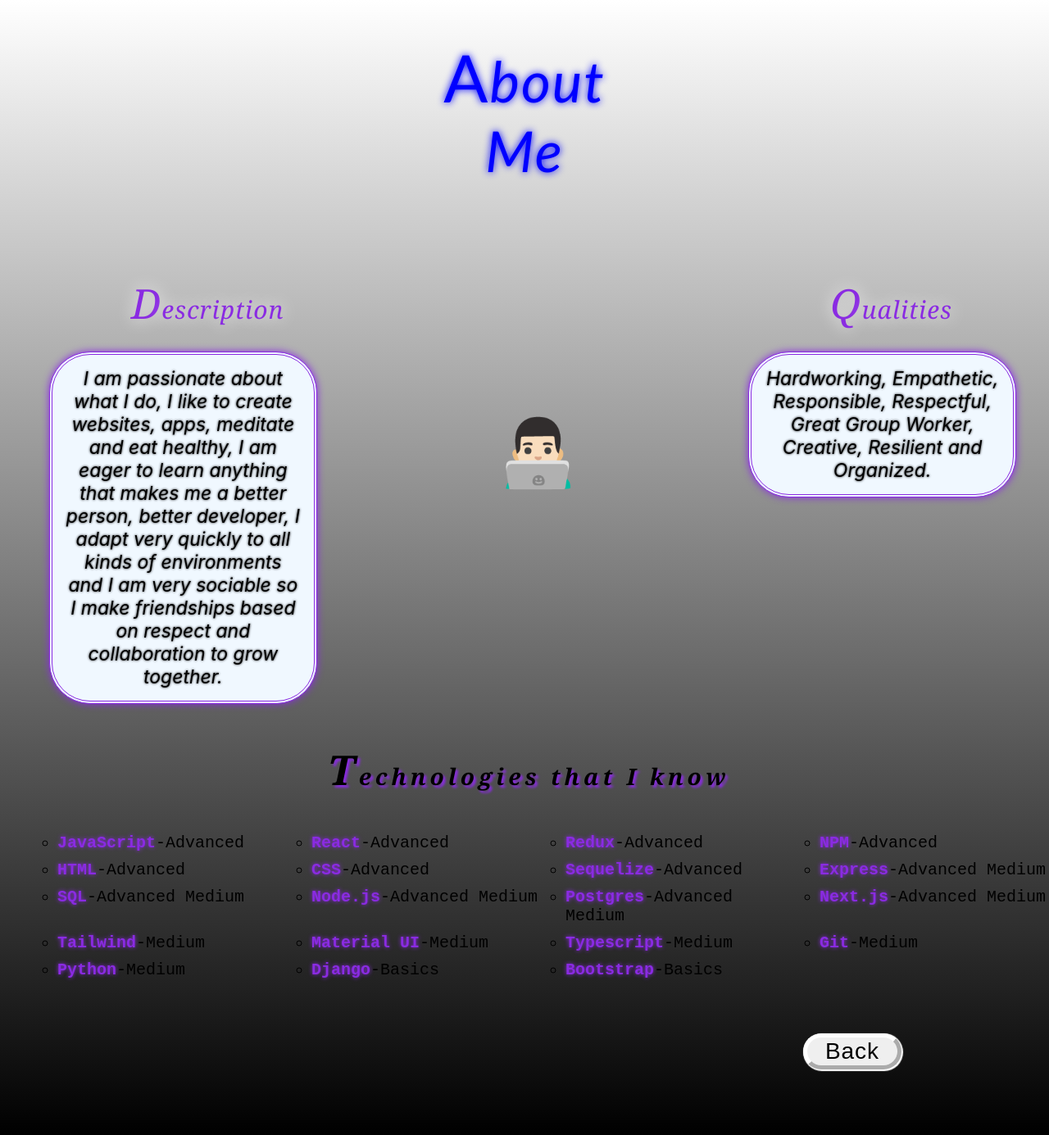
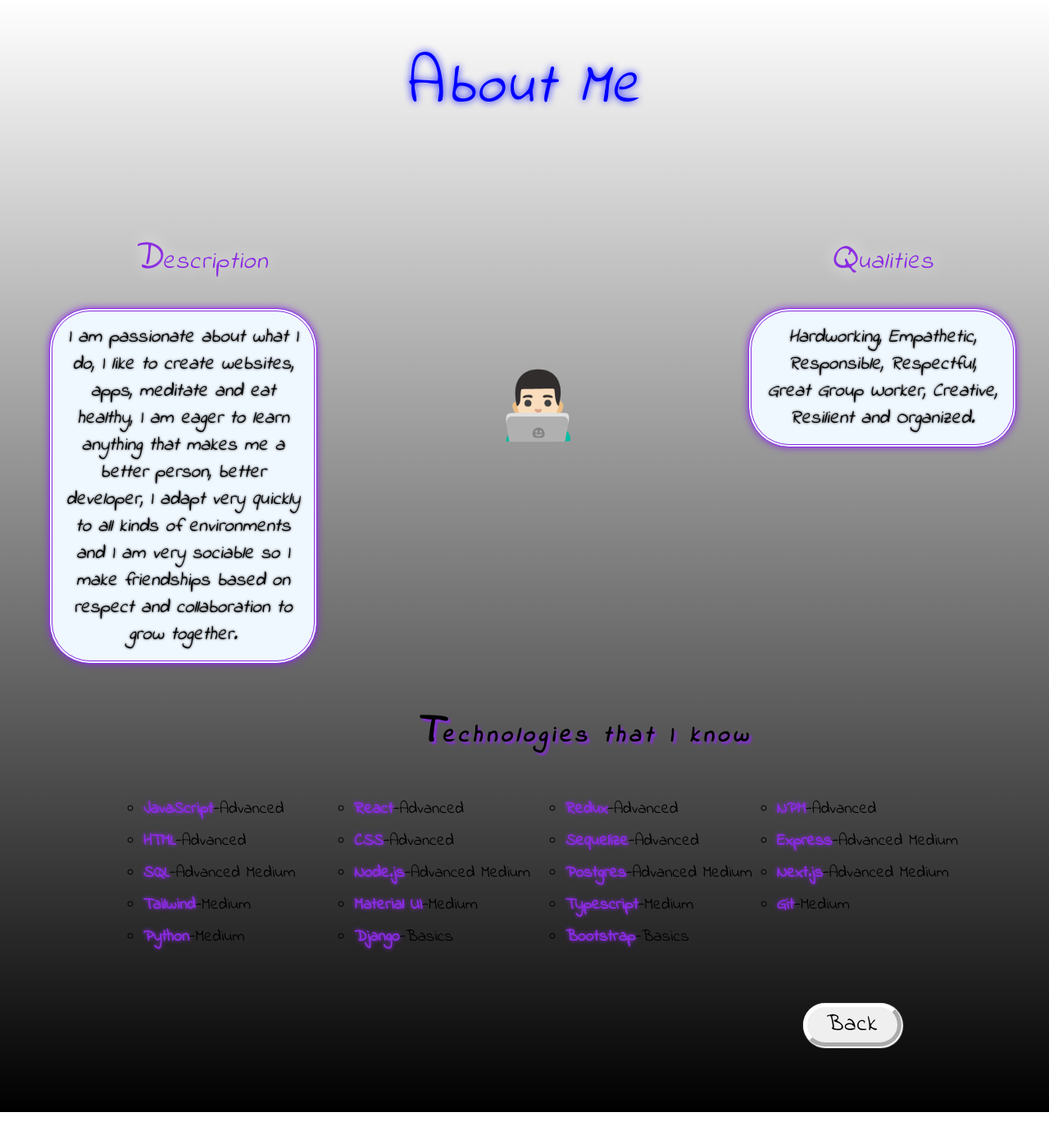
Before and after one commit to EdgardYayo/Portfolio, a Next.js app: page /about in a window 1280 px wide. Shown: the whole page at 82% size. After the commit the page ends 1357 px from the top, so only its background shows below. Built offline with nearby package versions, Linux system fonts and the light colour scheme.

Commit message:
adding animations and a new font

```diff
--- a/styles/About.module.css
+++ b/styles/About.module.css
@@ -65,6 +65,13 @@
     text-align: center;
     box-shadow: 0 0 10px blueviolet;
     text-shadow: 0 0 3px black;
+
+    animation: text 2s ease;
+}
+
+@keyframes text {
+    0%{ opacity: 0; transform: translateX(1000px);}
+    100%{ opacity: 1; transform: translateX(0);}
 }
 
 
@@ -79,7 +86,6 @@
     margin-right: 30px;
     margin-bottom: 10px;
     transform: translateX(100px);
-    font-family: monospace;
     font-size: 20px;
     transition: all 0.5s ease;
     transform-origin: left;
@@ -104,13 +110,19 @@
 .title {
     font-size: 69px;
     font-style: italic;
-    font-family: 'Gill Sans', 'Gill Sans MT', Calibri, 'Trebuchet MS', sans-serif;
     font-weight: 100;
     color: blue;
     letter-spacing: 2px;
     text-shadow: 0 0 10px blue;
     width: 290px;
-    text-align: center
+    text-align: center;
+
+    animation: titlee 2s ease;
+}
+
+@keyframes titlee {
+    0%{ opacity: 0; transform: rotate(360deg);}
+  100%{ opacity: 1;}
 }
 
 .title::first-letter {
@@ -153,16 +165,21 @@
     letter-spacing: 1px;
     font-weight: 400;
     font-style: italic;
-    font-family: Cambria, Cochin, Georgia, Times, 'Times New Roman', serif;
     text-shadow: 0 0 3px blueviolet;
     transform: translateX(100px);
     text-shadow: 0 0 20px white;
+
+    animation: title2 1s ease;
+}
+
+@keyframes title2 {
+    0%{ opacity: 0; transform: translateY(-700px) translateX(100px);}
+  100%{ opacity: 1; transform: translateY(0) translateX(100px);}
 }
 
 .title3 {
     font-size: 28px;
     font-style: italic;
-    font-family: Cambria, Cochin, Georgia, Times, 'Times New Roman', serif;
     text-shadow: 3px 3px 3px blueviolet;
     transform: translateX(400px)
     translateY(-100px);
--- a/styles/Certificates.module.css
+++ b/styles/Certificates.module.css
@@ -8,10 +8,16 @@
 
 .title{
     font-size: 75px;
-    font-family: 'Gill Sans', 'Gill Sans MT', Calibri, 'Trebuchet MS', sans-serif;
     text-shadow: 0 0 7px black;
     font-weight: 100;
     letter-spacing: 10px;
+
+    animation: titleee 1.5s ease;
+}
+
+@keyframes titleee {
+  0%{opacity: 0; transform: translateY(-100px);}
+  100%{opacity: 1; transform: translateY(0);}
 }
 
  .contImgs {
@@ -21,6 +27,13 @@
   box-shadow: 0 0 20px white;
   border-radius: 15px;
 
+
+  animation: contImgs 2.5s ease;
+}
+
+@keyframes contImgs {
+  0%{opacity: 0; transform: translateY(600px);}
+  100%{opacity: 1; transform: translateY(0);}
 }
 
 .contImgs img {
--- a/styles/Home.module.css
+++ b/styles/Home.module.css
@@ -18,7 +18,6 @@
   color: transparent;
   cursor: pointer;
   font-size: 3.2rem;
-  font-family: monospace;
   background-image: linear-gradient(90deg, black, blueviolet);
   background-clip: text;
   -webkkit-background-clip:text;
@@ -31,6 +30,13 @@
   z-index: 1;
   transition: all 750ms ease;
 
+
+  animation: title 1.5s ease;
+}
+
+@keyframes title {
+  0%{ opacity: 0; transform: translateY(-200px);}
+  100%{ opacity: 1; transform: translateY(0);}
 }
 
 .title:hover {
@@ -82,6 +88,13 @@
   z-index: 1;
   opacity: 0.9;
   transition: all 600ms;
+
+  animation: img 1s ease;
+}
+
+@keyframes img {
+  0%{ opacity: 0; transform: translateY(-200px);}
+  100%{ opacity: 1; transform: translateY(0);}
 }
 
 .img:hover {
@@ -166,6 +179,13 @@
   position: absolute;
   top:680px;
   /* top: 720px; */
+
+  animation: cont2 1.5s ease;
+}
+
+@keyframes cont2 {
+  0%{ opacity: 0; transform: translateX(-600px);}
+  100%{ opacity: 1; transform: translateX(0);}
 }
 
 .icon {
@@ -184,6 +204,13 @@
   justify-content: space-evenly;
   position: relative;
   right: 40px;
+
+  animation: confot 1.5s ease;
+}
+
+@keyframes confot {
+  0%{ opacity: 0; transform: translateX(600px);}
+  100%{ opacity: 1; transform: translateX(0);}
 }
 
 .img2 {
--- a/styles/Projects.module.css
+++ b/styles/Projects.module.css
@@ -7,7 +7,6 @@
     text-align: center;
     font-size: 80px;
     font-style: italic;
-    font-family: 'Gill Sans', 'Gill Sans MT', Calibri, 'Trebuchet MS', sans-serif;
     font-weight: 500;
     letter-spacing: 3px;
     text-shadow: 0 0 8px black;
@@ -45,8 +44,15 @@
     font-size: 40px;
     font-weight: 200;
     text-shadow: 0 0 3px black;
-    text-decoration: underline dotted white
+    text-decoration: underline dotted white;
 
+    animation: p 2.5s ease;
+
+}
+
+@keyframes p {
+    0%{ opacity: 0;}
+    100%{ opacity: 1;}
 }
 
 .button {
@@ -63,6 +69,12 @@
     letter-spacing: 1px;
     box-shadow: 1px 1px 1px 1px white;
 
+    animation: button 4.5s ease;
+}
+
+@keyframes button {
+    0%{ opacity: 0;}
+    100%{ opacity: 1;}
 }
 
 .button:hover {
@@ -81,6 +93,13 @@
     position: relative;
     bottom: 65px;
     right: 40px;
+
+    animation: ul 4s ease;
+}
+
+@keyframes ul {
+    0%{ opacity: 0; transform: translateY(-200px);}
+    100%{ opacity: 1; transform: translateY(0);}
 }
 
 .ul li {
--- a/styles/globals.css
+++ b/styles/globals.css
@@ -1,9 +1,10 @@
+@import url('https://fonts.googleapis.com/css2?family=Indie+Flower&display=swap');
+
 html,
 body {
   padding: 0;
   margin: 0;
-  font-family: -apple-system, BlinkMacSystemFont, Segoe UI, Roboto, Oxygen,
-    Ubuntu, Cantarell, Fira Sans, Droid Sans, Helvetica Neue, sans-serif;
+  font-family: 'Indie Flower', cursive;
 }
 
 a {
@@ -12,6 +13,7 @@
 }
 
 * {
+  font-family: 'Indie Flower', cursive;
   box-sizing: border-box;
   scroll-behavior: smooth;
 }
```
